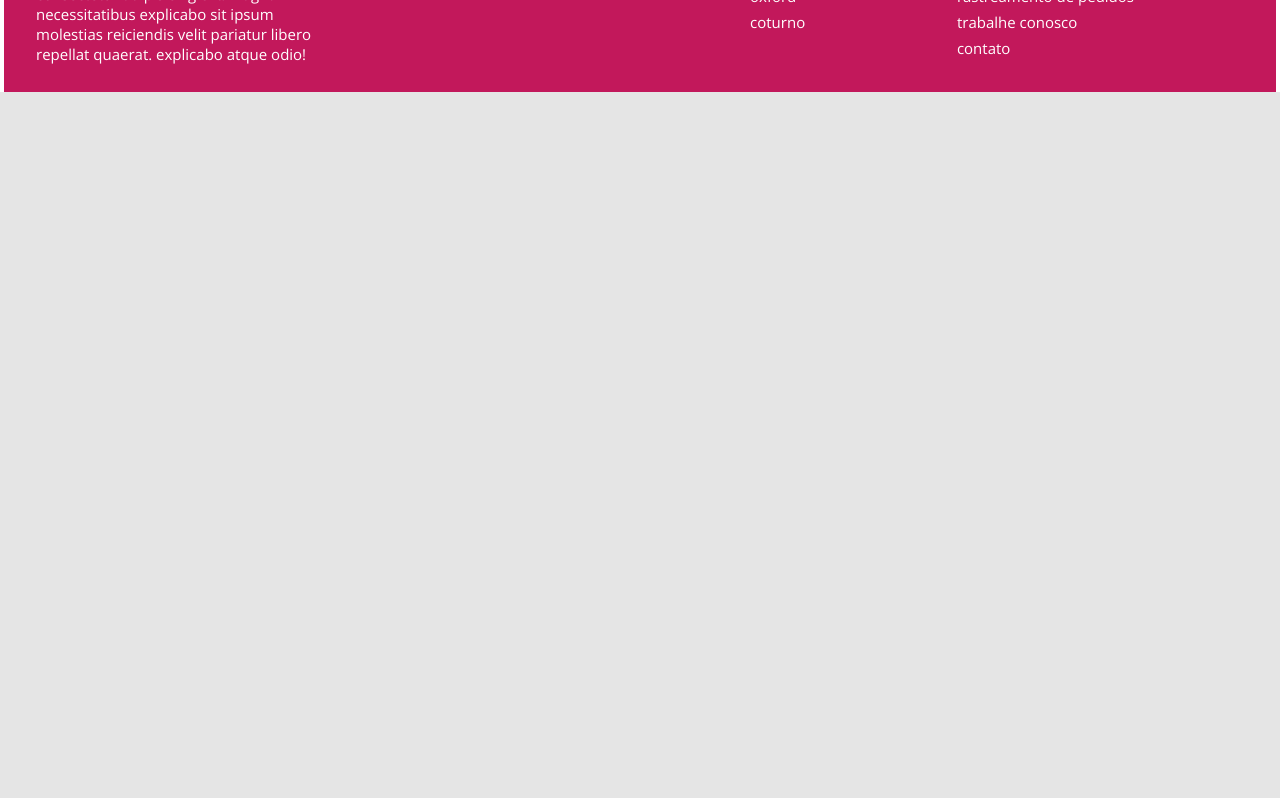
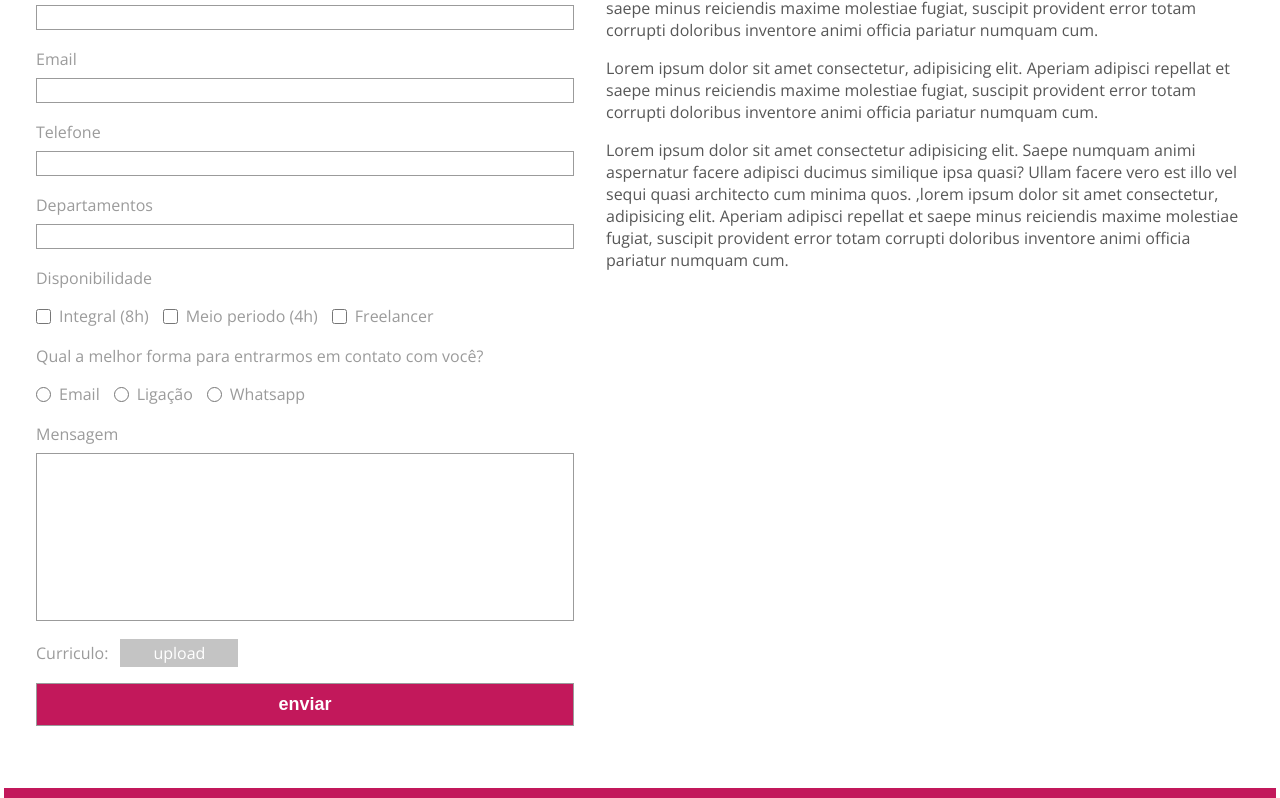
Before and after one commit to nascimento-dev-io/projects-beginner, a plain HTML site: page 2-shoes/index.html in a window 1280 px wide. Shown: the part 3131-3929 px from the top of the page. Before the commit the page ends 3263 px from the top, so only its background shows below. Drawn offline with nearby package versions, Linux system fonts and the light colour scheme.

Commit message:
finished form for shoes project

```diff
--- a/2-shoes/index.html
+++ b/2-shoes/index.html
@@ -1,15 +1,17 @@
 <!DOCTYPE html>
 <html lang="pt-br">
+
 <head>
   <meta charset="UTF-8">
   <meta name="viewport" content="width=device-width, initial-scale=1.0">
   <title>Shoes</title>
   <link rel="preconnect" href="https://fonts.googleapis.com">
-<link rel="preconnect" href="https://fonts.gstatic.com" crossorigin>
-<link href="https://fonts.googleapis.com/css2?family=Open+Sans:wght@400;600;800&display=swap" rel="stylesheet">
+  <link rel="preconnect" href="https://fonts.gstatic.com" crossorigin>
+  <link href="https://fonts.googleapis.com/css2?family=Open+Sans:wght@400;600;800&display=swap" rel="stylesheet">
 
   <link rel="stylesheet" href="./styles/styles.css">
 </head>
+
 <body>
 
     <header>
@@ -79,6 +81,89 @@
 
     </section>
 
+    <section class="contact">
+      <h4>Faça parte do nosso time</h4>
+     <div class="contact-container">
+      <div class="contact-form">
+        <form>
+          <div class="input-wrapper">
+            <label for="name">Nome</label>
+              <input type="text" id="name">
+          </div>
+
+          <div class="input-wrapper">
+            <label for="email">Email</label>
+              <input type="email" id="email">
+          </div>
+
+          <div class="input-wrapper">
+            <label for="telefone">Telefone</label>
+              <input type="text" id="telefone">
+          </div>
+
+          <div class="input-wrapper">
+            <label for="departamentos">Departamentos</label>
+              <input type="text" id="departamentos">
+          </div>
+
+          <div class="checks-wrapper">
+            <p>Disponibilidade</p>
+           <div class="checks">
+            <label class="check-label-wrapper">
+              <input type="checkbox" name="integral" >
+              Integral (8h)
+            </label>
+
+            <label class="check-label-wrapper">
+              <input type="checkbox" name="meio" >
+              Meio periodo (4h)
+            </label>
+
+            <label class="check-label-wrapper">
+              <input type="checkbox" name="free" >
+              Freelancer
+            </label>
+           </div>
+          </div>
+
+          <div class="radios-wrapper">
+            <p>Qual a melhor forma para entrarmos em contato com você?</p>
+            <div class="radios">
+              <label>
+                <input type="radio" name="contact-type" value="email">
+                Email
+              </label>
+              <label>
+                <input type="radio" name="contact-type" value="ligacao">
+                Ligação
+              </label>
+              <label>
+                <input type="radio" name="contact-type" value="whatsapp">
+                Whatsapp
+              </label>
+            </div>
+          </div>
+
+          <div class="message-wrapper">
+            <label for="message">Mensagem</label>
+            <textarea id="message" cols="30" rows="10"></textarea>
+          </div>
+
+          <div class="upload-wrapper">
+            Curriculo:<label for="curriculo">upload</label> <input id="curriculo" type="file" />
+          </div>
+
+          <input type="button" value="enviar">
+        </form>
+       </div>
+       <div class="contact-description">
+         <p>Lorem ipsum dolor sit amet consectetur, adipisicing elit. Aperiam adipisci repellat et saepe minus reiciendis maxime molestiae fugiat, suscipit provident error totam corrupti doloribus inventore animi officia pariatur numquam cum.</p>
+         <p>Lorem ipsum dolor sit amet consectetur, adipisicing elit. Aperiam adipisci repellat et saepe minus reiciendis maxime molestiae fugiat, suscipit provident error totam corrupti doloribus inventore animi officia pariatur numquam cum.</p>
+         <p>Lorem ipsum dolor sit amet consectetur adipisicing elit. Saepe numquam animi aspernatur facere adipisci ducimus similique ipsa quasi? Ullam facere vero est illo vel sequi quasi architecto cum minima quos. ,lorem ipsum dolor sit amet consectetur, adipisicing elit. Aperiam adipisci repellat et saepe minus reiciendis maxime molestiae fugiat, suscipit provident error totam corrupti doloribus inventore animi officia pariatur numquam cum.</p>
+       </div>
+     </div>
+    </section>
+
     <footer>
 
       <div >
--- a/2-shoes/styles/styles.css
+++ b/2-shoes/styles/styles.css
@@ -200,6 +200,149 @@ h1.choice-style-title {
   cursor: pointer;
 }
 
+.contact {
+  margin: 46px 0;
+
+  padding-top: 36px;
+}
+
+.contact h4 {
+  font-size: 39px;
+
+  font-weight: 600;
+  margin-bottom: 36px;
+
+  color: #575757;
+}
+
+.contact-container {
+  display: flex;
+
+  gap: 32px;
+
+  color: #9b9b9b;
+}
+
+.contact-container div {
+  word-wrap: break-word;
+}
+
+.contact-form .input-wrapper {
+  margin-bottom: 18px;
+}
+
+.input-wrapper label {
+  display: block;
+  margin-bottom: 8px;
+}
+
+.contact-form > form input {
+  width: 538px;
+  padding: 4px;
+
+  border: 1px solid #9b9b9b;
+}
+
+.checks-wrapper p,
+.radios-wrapper p {
+  margin: 16px 0;
+}
+
+.checks,
+.radios {
+  display: flex;
+}
+
+.checks-wrapper label.check-label-wrapper,
+.radios label {
+  display: flex;
+  align-items: center;
+
+  margin-right: 14px;
+}
+
+.checks-wrapper label.check-label-wrapper input,
+.radios-wrapper .radios label input {
+  width: 15px;
+  height: 15px;
+
+  margin-right: 8px;
+
+  background-color: #b1afaf;
+}
+.radios-wrapper {
+  margin-top: 18px;
+}
+
+.message-wrapper {
+  margin: 18px 0;
+  display: flex;
+  flex-direction: column;
+
+  gap: 8px;
+}
+
+.message-wrapper textarea {
+  border: 1px solid #9b9b9b;
+  box-sizing: border-box;
+
+  resize: none;
+  outline: none;
+
+  padding: 8px;
+
+  color: #9b9b9b;
+}
+
+.upload-wrapper {
+  display: flex;
+  align-items: center;
+}
+
+.upload-wrapper #curriculo {
+  display: none;
+}
+
+.upload-wrapper label {
+  display: inline-block;
+  width: 118px;
+  background-color: #c4c4c4;
+  color: #fff;
+
+  padding: 3px 6px;
+
+  text-align: center;
+
+  margin: 0 12px;
+
+  cursor: pointer;
+
+  transition: all 0.4s;
+}
+
+.upload-wrapper label:hover {
+  background-color: rgb(182, 179, 179);
+}
+
+.contact-form input[type="button"] {
+  margin: 16px 0;
+  background-color: #c2185b;
+  color: #fff;
+
+  font-size: 18px;
+  font-weight: bold;
+
+  padding: 10px 0;
+}
+
+.contact-description {
+  color: #575757;
+}
+
+.contact-description p {
+  margin-bottom: 16px;
+}
+
 footer {
   min-height: 248px;
   height: auto;
```
